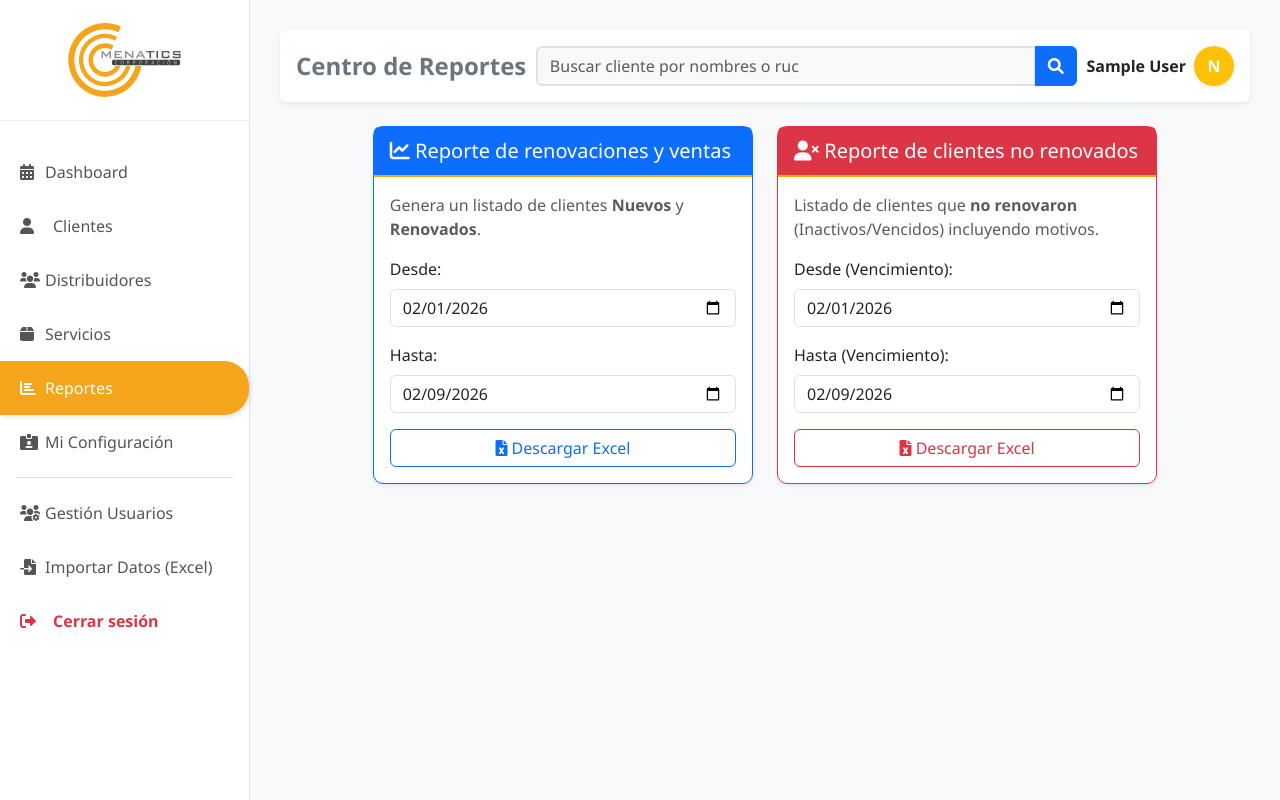
After one commit to Alexis191/Andromeda, a Django app: page /reportes/ in a window 1280 px wide. The commit adds this page. Run offline with Django 5.2, Linux system fonts and the light colour scheme; the visitor is signed in with stand-in values (Sample User, id 1).

Commit message:
Implementación del módulo de reportes del cliente con openpyxl

```diff
--- a/gestion/templates/gestion/base.html
+++ b/gestion/templates/gestion/base.html
@@ -29,7 +29,7 @@
             <a class="nav-link {% if 'productos' in request.path %}active{% endif %}" href="{% url 'lista_productos' %}">
                 <i class="fas fa-box"></i> Servicios
             </a>
-            <a class="nav-link" href="#">
+            <a class="nav-link {% if 'reportes' in request.path %}active{% endif %}" href="{% url 'panel_reportes' %}">
                 <i class="fas fa-chart-bar"></i> Reportes
             </a>
             <a class="nav-link {% if 'perfil' in request.path %}active{% endif %}" href="{% url 'perfil_usuario' %}">
--- /dev/null
+++ b/gestion/templates/gestion/panel_reportes.html
@@ -0,0 +1,64 @@
+{% extends 'gestion/base.html' %}
+{% block page_title %}Centro de Reportes{% endblock %}
+{% block content %}
+<div class="container mt-4">
+
+    <div class="row justify-content-center">
+        <div class="col-md-5 mb-4">
+            <div class="card h-100 shadow-sm border-primary">
+                <div class="card-header bg-primary text-white">
+                    <h5 class="my-1"><i class="fas fa-chart-line"></i> Reporte de renovaciones y ventas</h5>
+                </div>
+                <div class="card-body">
+                    <p class="text-muted">
+                        Genera un listado de clientes <strong>Nuevos</strong> y <strong>Renovados</strong>.
+                    </p>
+                    <form action="{% url 'exportar_ventas' %}" method="GET">
+                        <div class="mb-3">
+                            <label class="form-label">Desde:</label>
+                            <input type="date" name="fecha_ini" class="form-control" required value="{{ primer_dia_mes }}">
+                        </div>
+                        <div class="mb-3">
+                            <label class="form-label">Hasta:</label>
+                            <input type="date" name="fecha_fin" class="form-control" required value="{{ fecha_hoy }}">
+                        </div>
+                        <div class="d-grid">
+                            <button type="submit" class="btn btn-outline-primary">
+                                <i class="fas fa-file-excel"></i> Descargar Excel
+                            </button>
+                        </div>
+                    </form>
+                </div>
+            </div>
+        </div>
+
+        <div class="col-md-5 mb-4">
+            <div class="card h-100 shadow-sm border-danger">
+                <div class="card-header bg-danger text-white">
+                    <h5 class="my-1"><i class="fas fa-user-times"></i> Reporte de clientes no renovados</h5>
+                </div>
+                <div class="card-body">
+                    <p class="text-muted">
+                        Listado de clientes que <strong>no renovaron</strong> (Inactivos/Vencidos) incluyendo motivos.
+                    </p>
+                    <form action="{% url 'exportar_no_renovacion' %}" method="GET">
+                        <div class="mb-3">
+                            <label class="form-label">Desde (Vencimiento):</label>
+                            <input type="date" name="fecha_ini" class="form-control" required value="{{ primer_dia_mes }}">
+                        </div>
+                        <div class="mb-3">
+                            <label class="form-label">Hasta (Vencimiento):</label>
+                            <input type="date" name="fecha_fin" class="form-control" required value="{{ fecha_hoy }}">
+                        </div>
+                        <div class="d-grid">
+                            <button type="submit" class="btn btn-outline-danger">
+                                <i class="fas fa-file-excel"></i> Descargar Excel
+                            </button>
+                        </div>
+                    </form>
+                </div>
+            </div>
+        </div>
+    </div>
+</div>
+{% endblock %}
--- a/gestion/urls.py
+++ b/gestion/urls.py
@@ -51,4 +51,9 @@ urlpatterns = [
 
     # RUTA PARA DESUSCRIPCIÓN AUTOMÁTICA
     path('desuscribir/<int:id_cliente>/', views.desuscribir_cliente, name='desuscribir_cliente'),
+
+    # RUTAS DE REPORTES
+    path('reportes/', views.panel_reportes, name='panel_reportes'),
+    path('reportes/exportar/ventas/', views.reporte_ventas_excel, name='exportar_ventas'),
+    path('reportes/exportar/no-renovacion/', views.reporte_no_renovacion_excel, name='exportar_no_renovacion'),
 ]
--- a/gestion/views.py
+++ b/gestion/views.py
@@ -8,6 +8,7 @@ from django.views.decorators.csrf import csrf_exempt
 from django.contrib.auth.decorators import login_required, user_passes_test
 from .services import conectar_y_contar_facturas, verificar_alertas_plan
 from django.db.models import F
+from django.http import HttpResponse
 
 # Django contrib
 from django.contrib import messages
@@ -695,3 +696,110 @@ def desuscribir_cliente(request, id_cliente):
 
         # Renderizamos una página de confirmación simple
         return render(request, 'gestion/desuscrito.html', {'cliente': cliente})
+
+# ==========================================
+# GESTIÓN DE REPORTES Y EXPORTACIÓN
+# ==========================================
+
+@login_required
+def panel_reportes(request):
+    fecha_actual = datetime.now()
+    context = {
+        'fecha_hoy': fecha_actual.strftime('%Y-%m-%d'),
+        'primer_dia_mes': fecha_actual.replace(day=1).strftime('%Y-%m-%d')
+    }
+    return render(request, 'gestion/panel_reportes.html', context)
+
+@login_required
+def reporte_ventas_excel(request):
+    fecha_ini = request.GET.get('fecha_ini')
+    fecha_fin = request.GET.get('fecha_fin')
+
+    if not fecha_ini or not fecha_fin:
+        messages.error(request, "Por favor seleccione un rango de fechas válido.")
+        return redirect('panel_reportes')
+
+    # Crear libro de Excel
+    wb = openpyxl.Workbook()
+    ws = wb.active
+    ws.title = "Reporte de Ventas"
+
+    # Encabezados
+    headers = ["Estado", "Cliente", "RUC", "Proveedor", "Plan/Producto", "Precio Pactado", "Fecha Transacción"]
+    ws.append(headers)
+
+    # 1. Buscar CLIENTES NUEVOS (Basado en fecha_creacion del servicio)
+    nuevos = DatosGeneralesCliente.objects.select_related('servicio', 'servicio__producto', 'proveedor').filter(
+        servicio__fecha_creacion__range=[fecha_ini, fecha_fin]
+    )
+
+    for c in nuevos:
+        ws.append([
+            "NUEVO",
+            c.nombres_cliente,
+            c.ruc_cliente,
+            c.proveedor.nombre,
+            c.servicio.producto.nombre_producto,
+            c.servicio.precio_pactado,
+            c.servicio.fecha_creacion,
+        ])
+
+    # 2. Buscar CLIENTES RENOVADOS (Basado en fecha_renovacion)
+    renovados = DatosGeneralesCliente.objects.select_related('servicio', 'servicio__producto', 'proveedor').filter(
+        servicio__fecha_renovacion__range=[fecha_ini, fecha_fin]
+    )
+
+    for c in renovados:
+        ws.append([
+            "RENOVADOS",
+            c.nombres_cliente,
+            c.ruc_cliente,
+            c.proveedor.nombre,
+            c.servicio.producto.nombre_producto,
+            c.servicio.precio_pactado,
+            c.servicio.fecha_renovacion,
+        ])
+
+    # Preparar respuesta HTTP con el archivo
+    response = HttpResponse(content_type='application/vnd.openxmlformats-officedocument.spreadsheetml.sheet')
+    response['Content-Disposition'] = f'attachment; filename=Reporte_Ventas_{fecha_ini}_{fecha_fin}.xlsx'
+    wb.save(response)
+    return response
+
+@login_required
+def reporte_no_renovacion_excel(request):
+
+    fecha_ini = request.GET.get('fecha_ini')
+    fecha_fin = request.GET.get('fecha_fin')
+
+    if not fecha_ini or not fecha_fin:
+        messages.error(request, "Seleccione fechas.")
+        return redirect('panel_reportes')
+
+    wb = openpyxl.Workbook()
+    ws = wb.active
+    ws.title = "No Renovados"
+
+    headers = ["Cliente", "RUC", "Proveedor", "Fecha Vencimiento", "Estado Actual", "Observación General", "Observación Servicio"]
+    ws.append(headers)
+
+    no_renovados = DatosGeneralesCliente.objects.select_related('servicio', 'estado', 'proveedor').filter(
+        servicio__fecha_vencimiento__range=[fecha_ini, fecha_fin],
+        activo=False
+    )
+
+    for c in no_renovados:
+        ws.append([
+            c.nombres_cliente,
+            c.ruc_cliente,
+            c.proveedor.nombre,
+            c.servicio.fecha_vencimiento,
+            c.estado.estado if c.estado else "Sin Estado",
+            c.observaciones,
+            c.servicio.observaciones
+        ])
+
+    response = HttpResponse(content_type='application/vnd.openxmlformats-officedocument.spreadsheetml.sheet')
+    response['Content-Disposition'] = f'attachment; filename=Reporte_NoRenovacion_{fecha_ini}_{fecha_fin}.xlsx'
+    wb.save(response)
+    return response
```
